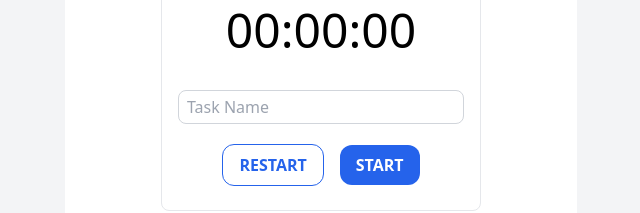
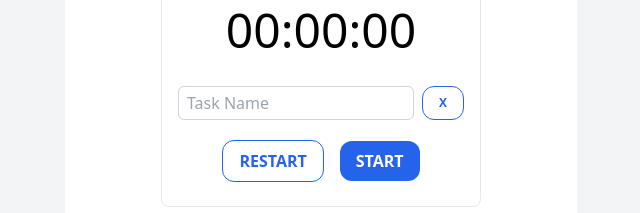
Before and after one commit to ranjabi/task-tracker, a Next.js app: page / in a window 1280 px wide. Shown: the part 211-424 px from the top of the page, without its empty margins (319-959 px from the left). Built offline with nearby package versions, Linux system fonts and the light colour scheme; no server answers; the database is empty.

Commit message:
feat: reset task name

```diff
--- a/src/components/stopwatch.tsx
+++ b/src/components/stopwatch.tsx
@@ -49,19 +49,20 @@ export default function Stopwatch() {
     return () => clearInterval(timer.current!);
   }, [isRunning]);
 
-  const { register, watch, formState: { errors } } = useForm();
+  const { register, resetField, watch, formState: { errors } } = useForm();
 
   return (
     <div className="border border-gray-200 py-6 rounded-lg mt-12 w-80 flex flex-col items-center space-y-4 px-4">
       <p className="text-5xl">Stopwatch</p>
       <p className="text-5xl pt-5">{formatTime(secondsElapsed)}</p>
-      <form className='w-full pt-4'>
+      <form className='w-full pt-4 flex '>
         <input
-          className="w-full border border-gray-300 rounded-lg px-2 py-1 mt-1"
+          className="w-full border border-gray-300 rounded-md px-2 py-1"
           type="text"
           placeholder="Task Name"
           {...register("taskName", { required: true })}
         />
+        <button type='button' className='btn-outline-primary rounded-lg text-xs px-3 ml-2' onClick={() => resetField('taskName')}>X</button>
         {errors.exampleRequired && <span>This field is required</span>}
         </form>
       <div className="pt-1">
```
